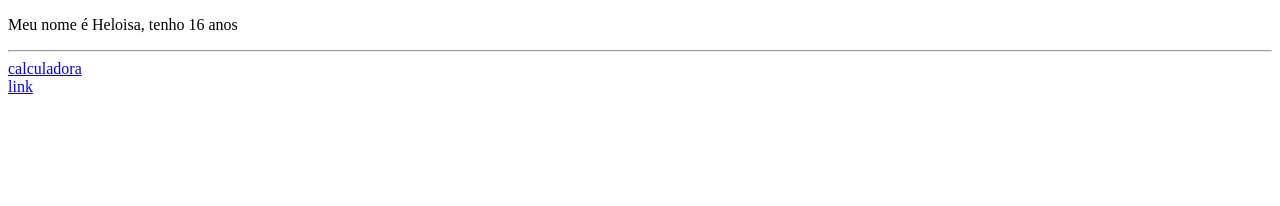
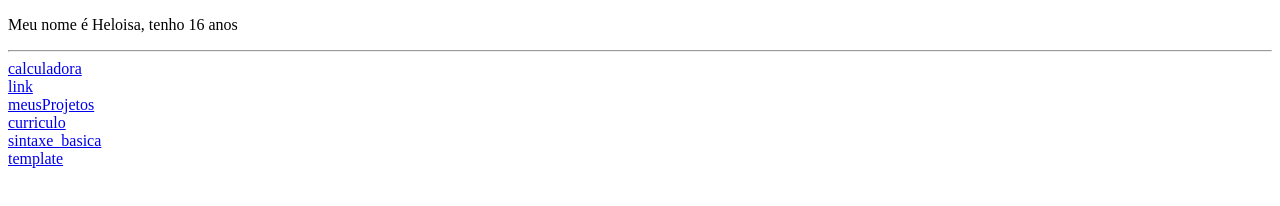
Before and after one commit to heloisamoia/programa-o, a plain HTML site: page meusProjetos.html in a window 1280 px wide. Drawn offline with nearby package versions, Linux system fonts and the light colour scheme.

Commit message:
Update meusProjetos.html

```diff
--- a/meusProjetos.html
+++ b/meusProjetos.html
@@ -14,6 +14,11 @@
         </p>
         <hr>
         <a href="calculadora.html">calculadora</a></br>
-         <a href="link.html">link</a></br>
+        <a href="link.html">link</a></br>
+        <a href="meusProjetos.html">meusProjetos</a></br>
+        <a href="curriculo.html">curriculo</a></br>
+        <a href="sintaxe_basica.html">sintaxe_basica</a></br>
+        <a href="template.html">template</a></br>
+
     </body>
 </html>
```
